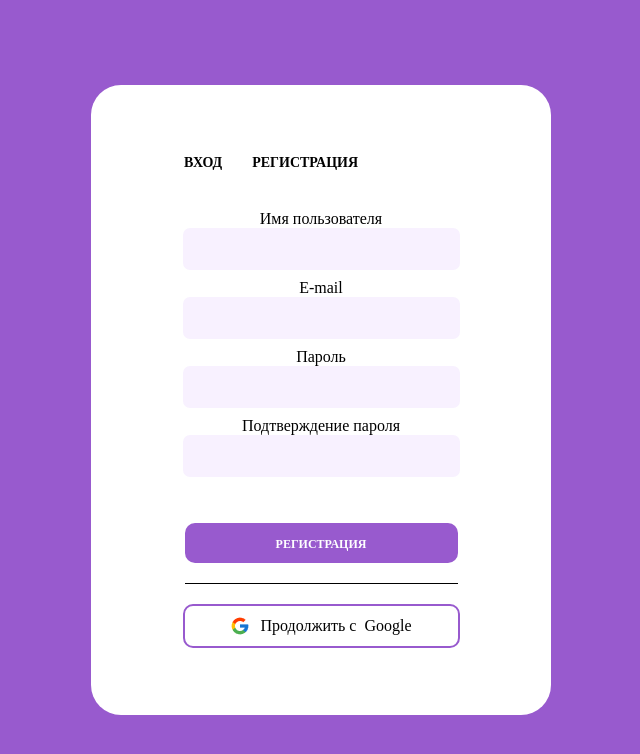
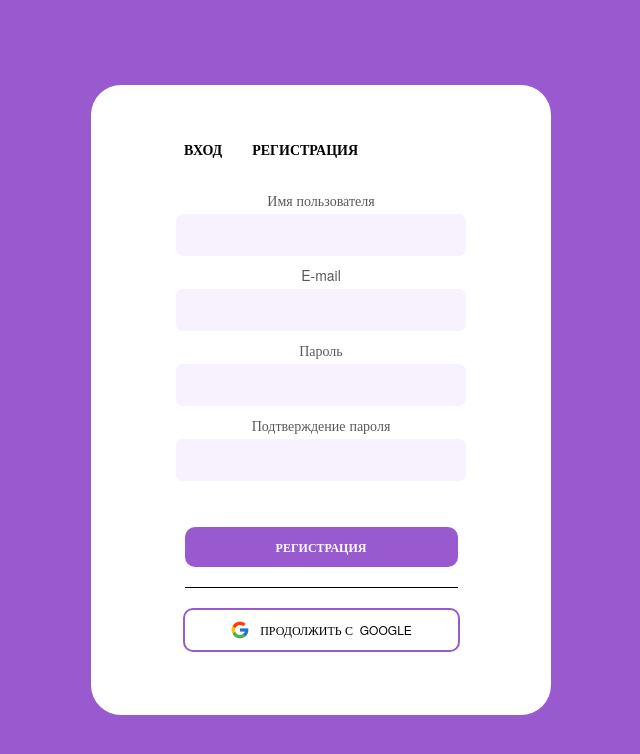
Before and after one commit to CrazyBaker/Fart, a website: page front/index.html in a window 1280 px wide. Shown: the top 754 px of the page, without its empty margins (639-1279 px from the left). Drawn offline with Linux system fonts and the light colour scheme.

Commit message:
add labels on form

```diff
--- a/front/CSS/fonts.scss
+++ b/front/CSS/fonts.scss
@@ -1,5 +1,17 @@
 @font-face {
     font-family: 'Helvetica Neue';
-    font-weight: bold;
+    font-weight: 700;
     src: url('../fonts/Helvetica Neue/HelveticaNeueCyr-Bold.woff2');
 }
+
+@font-face {
+    font-family: 'Helvetica Neue';
+    font-weight: 600;
+    src: url('../fonts/Helvetica Neue/HelveticaNeueCyr-Heavy.woff2');
+}
+
+@font-face {
+    font-family: 'Helvetica Neue';
+    font-weight: 400;
+    src: url('../fonts/Helvetica Neue/HelveticaNeueCyr-Light.woff2');
+}
--- a/front/CSS/style.scss
+++ b/front/CSS/style.scss
@@ -21,6 +21,18 @@ body{
     background-color: #fff;
     border-radius: 30px;
 
+
+    &_label {
+        text-decoration: none;
+        font-family: 'HelveticaNeue';
+        font-style: normal;
+        font-weight: 400;
+        font-size: 14px;
+        color: black;
+        opacity: 0.65;
+        margin-bottom: 4px;
+    }
+
     a {
         text-decoration: none;
         font-family: 'HelveticaNeue';
@@ -37,6 +49,13 @@ body{
         background-color: #F8F1FF;
         border: none;
         border-radius: 7px;
+        padding-left: 15px;
+
+        font-family: 'HelveticaNeue';
+            font-weight: 400;
+            font-size: 20px;
+            line-height: 1px;
+
     }
 
     &_menu {
@@ -49,7 +68,7 @@ body{
             font-family: 'HelveticaNeue';
             font-weight: 700;
             font-size: 14px;
-            line-height: 17px;
+            line-height: 1px;
             text-transform: uppercase;
             margin-right: 30px;
         }
@@ -80,6 +99,11 @@ body{
         font-weight: 700;
         font-size: 12px;
         text-transform: uppercase;
+        transition: background-color 0.3s;
+
+        &:hover {
+            background-color: #653a8b;
+        }
     }
 
     &_underline {
@@ -97,8 +121,20 @@ body{
         border: 2px solid #985ACE;
         border-radius: 10px;
 
+        font-family: 'HelveticaNeue';
+        font-weight: 400;
+        font-size: 12px;
+        text-transform: uppercase;
+
         img {
             margin-right: 10px;
         }
+
+        span {
+            font-family: 'HelveticaNeue';
+            font-weight: 600;
+            font-size: 12px;
+            text-transform: uppercase;
+        }
     }
 }
--- a/front/index.html
+++ b/front/index.html
@@ -29,7 +29,7 @@
             <div class="form_underline"></div>
             <div class="form_google">
                 <img src="img/pages/registration/google-icon.png" alt="" class="google_img">
-                Продолжить с &nbsp<span class="google_">Google</span>
+                Продолжить с &nbsp<span">Google</span>
             </div>
         </div>
     </div>
```
Also changed, not shown: front/CSS/fonts.css, front/CSS/style.css, 2 other files.
